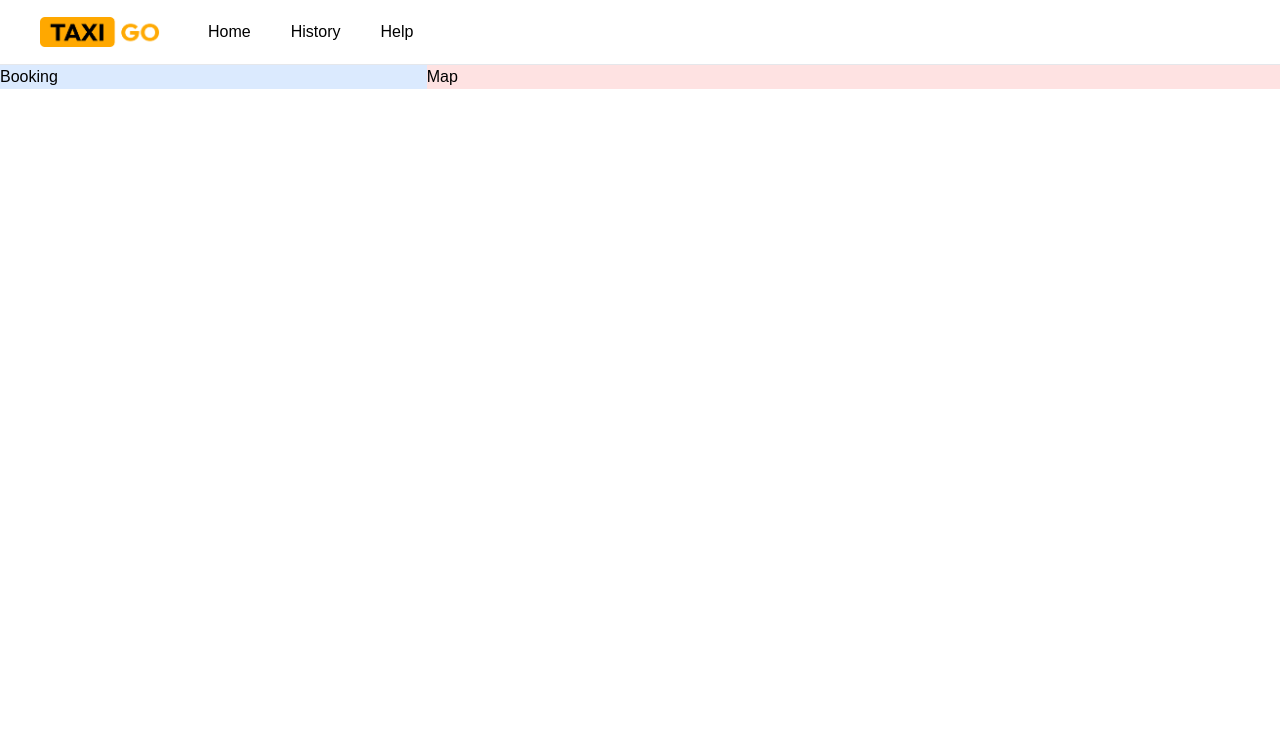
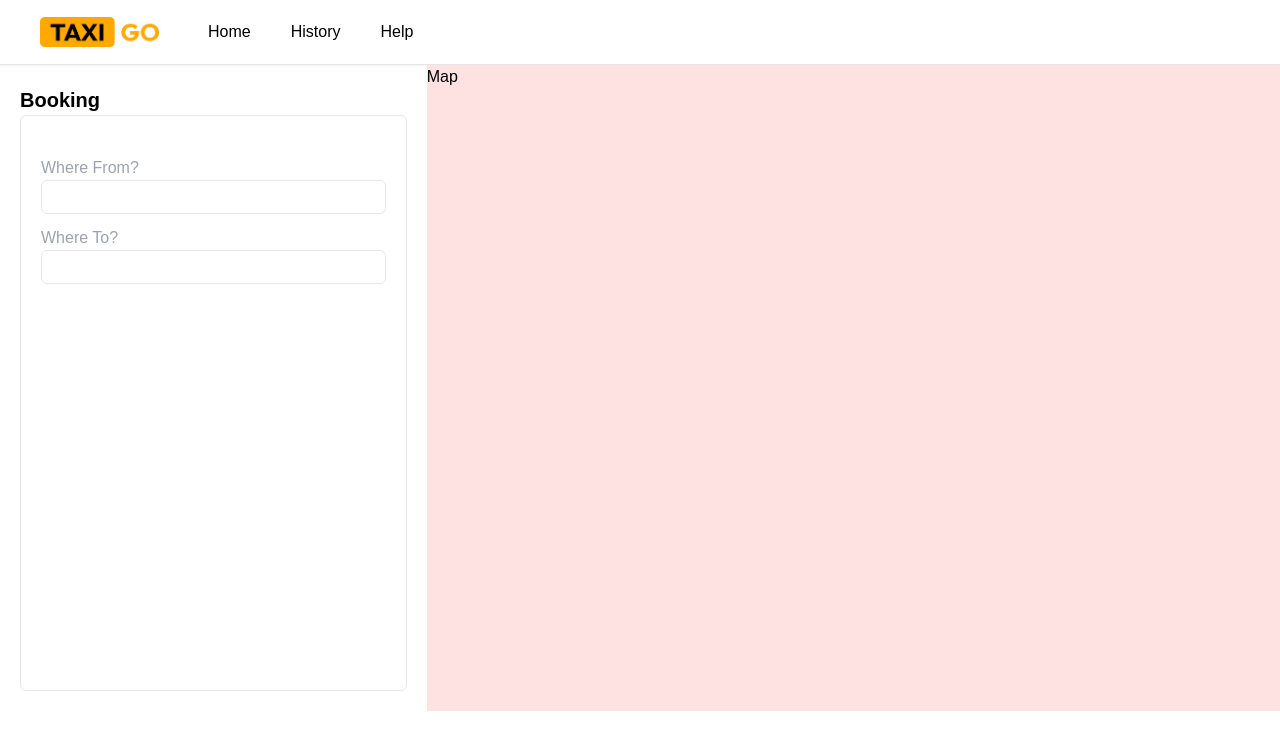
Before and after one commit to jtich40/ride-finder, a Next.js app: page / in a window 1280 px wide. Shown: the top 750 px of the page. Built offline with nearby package versions, Linux system fonts and the light colour scheme; a web font is replaced by a local one.

Commit message:
added address fields for search functionality

```diff
--- a/app/page.tsx
+++ b/app/page.tsx
@@ -1,10 +1,13 @@
 import Image from "next/image";
+import Booking from "@/components/Booking/Booking";
 
 export default function Home() {
   return (
     <div>
       <div className="grid grid-cols-1 md:grid-cols-3">
-        <div className="bg-blue-100">Booking</div>
+        <div className="">
+          <Booking />
+        </div>
         <div className="col-span-2 bg-red-100">Map</div>
       </div>
     </div>
--- /dev/null
+++ b/components/Booking/Autocomplete.tsx
@@ -0,0 +1,24 @@
+import React from "react";
+
+const Autocomplete = () => {
+  return (
+    <div className="mt-5">
+      <div>
+        <label className="text-gray-400">Where From?</label>
+        <input
+          type="text"
+          className="bg-white p-1 border-[1px] w-full rounded-md outline-none focus:border-yellow-300"
+        />
+      </div>
+      <div className="mt-3">
+        <label className="text-gray-400">Where To?</label>
+        <input
+          type="text"
+          className="bg-white p-1 border-[1px] w-full rounded-md outline-none focus:border-yellow-300"
+        />
+      </div>
+    </div>
+  );
+};
+
+export default Autocomplete;
--- /dev/null
+++ b/components/Booking/Booking.tsx
@@ -0,0 +1,20 @@
+import React from "react";
+import Autocomplete from "./Autocomplete";
+
+const Booking = () => {
+  const screenHeight =
+    typeof window !== "undefined" ? window.innerHeight * 0.72 : 0;
+  return (
+    <div className="p-5">
+      <h2 className="text-[20px] font-semibold">Booking</h2>
+      <div
+        className="border-[1px] p-5 rounded-md"
+        style={{ height: screenHeight }}
+      >
+        <Autocomplete />
+      </div>
+    </div>
+  );
+};
+
+export default Booking;
```
